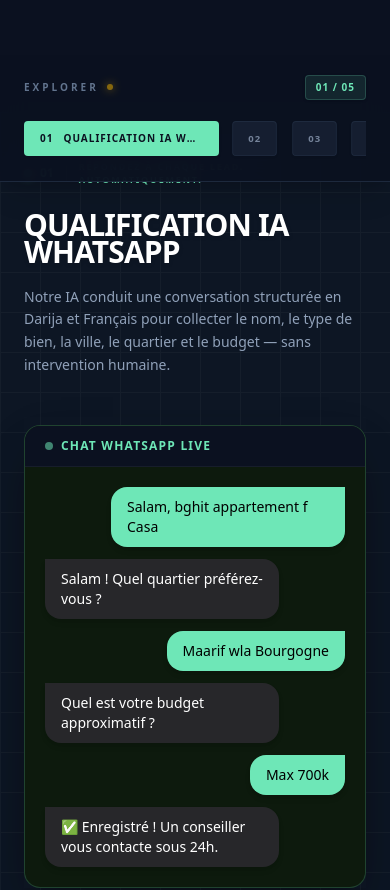
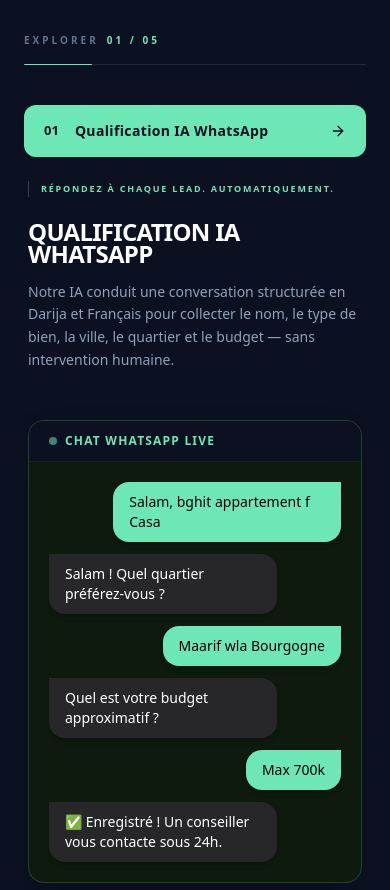
Before and after one commit to Imad05benali/aqarbot-saas, a Next.js app in the folder website/: page / in a window 390 px wide. Shown: the part 3960-4850 px from the top of the page. Built offline with nearby package versions, Linux system fonts and the light colour scheme.

Commit message:
refactor: redesign mobile navbar and features accordion layout

```diff
--- a/website/components/Features.tsx
+++ b/website/components/Features.tsx
@@ -280,89 +280,56 @@
 // ─── MOBILE: swipeable slider version ─────────────────────────────────
 function FeaturesMobile() {
   const [active, setActive] = React.useState(0);
-  const scrollRef = useRef<HTMLDivElement>(null);
-
-  const handleScroll = (e: React.UIEvent<HTMLDivElement>) => {
-    const el = e.currentTarget;
-    const index = Math.round(el.scrollLeft / el.clientWidth);
-    if (index !== active && index >= 0 && index < features.length) {
-      setActive(index);
-    }
-  };
-
-  const scrollToFeature = (idx: number) => {
-    if (!scrollRef.current) return;
-    const el = scrollRef.current;
-    el.scrollTo({ left: el.clientWidth * idx, behavior: 'smooth' });
-  };
 
   return (
-    <div className="w-full border-t border-slate-800 bg-[#0B1120] relative flex flex-col overflow-hidden">
-      {/* Sticky Top Indicator Bar */}
-      <div className="sticky top-[70px] z-30 bg-[#0B1120]/95 backdrop-blur-lg border-b border-slate-800 pb-4 pt-5 px-6 shadow-xl">
-        <div className="flex justify-between items-center mb-5">
-          <p className="text-[10px] text-slate-500 font-black uppercase tracking-[0.3em] flex items-center gap-2">
+    <div className="w-full border-t border-slate-800 bg-[#0B1120] px-6 py-12">
+      <div className="max-w-lg mx-auto w-full">
+        <p className="text-[10px] text-slate-500 font-black uppercase tracking-[0.3em] mb-4 flex items-center gap-2">
           Explorer
-             <span className="w-1.5 h-1.5 bg-yellow-500 rounded-full animate-pulse shadow-[0_0_8px_#EAB308]" />
+          <span className="text-[#6EE7B7]">{String(active + 1).padStart(2, '0')} / {String(features.length).padStart(2, '0')}</span>
         </p>
-          <span className="text-[10px] font-black text-[#6EE7B7] tracking-widest bg-[#6EE7B7]/10 px-2.5 py-1 rounded-sm border border-[#6EE7B7]/20 shadow-sm">
-            {String(active + 1).padStart(2, '0')} / {String(features.length).padStart(2, '0')}
-          </span>
+        <div className="h-px w-full bg-slate-800 mb-10 rounded-full overflow-hidden relative">
+           <div className="absolute left-0 top-0 h-full bg-[#6EE7B7] transition-all duration-300 rounded-full" style={{ width: `${((active + 1) / features.length) * 100}%` }} />
         </div>
 
-        {/* Pills indicator slider */}
-        <div className="flex items-center gap-3 overflow-x-auto snap-x snap-mandatory pb-2 [&::-webkit-scrollbar]:hidden [-ms-overflow-style:none] [scrollbar-width:none]">
+        <div className="space-y-3">
           {features.map((f, i) => {
             const isActive = i === active;
             return (
+              <div key={f.number} className="flex flex-col">
                 <button
-                key={f.number}
-                onClick={() => scrollToFeature(i)}
-                className={`snap-start flex-shrink-0 px-4 py-2.5 rounded-sm text-[10px] font-black uppercase tracking-widest transition-all duration-300 flex items-center gap-2.5 shadow-sm ${
-                  isActive
-                    ? 'bg-[#6EE7B7] text-[#0B1120] shadow-[0_0_15px_rgba(110,231,183,0.3)] scale-100'
-                    : 'bg-slate-800/80 text-slate-400 hover:bg-slate-700 hover:text-slate-300 border border-slate-700/50 scale-95 opacity-80'
+                  onClick={() => setActive(isActive ? -1 : i)}
+                  className={`w-full text-left flex items-center justify-between gap-4 px-5 py-4 rounded-xl transition-all duration-300 ${
+                    isActive ? 'bg-[#6EE7B7]' : 'hover:bg-slate-800/40 bg-slate-900/40 border border-white/5'
                   }`}
                 >
-                <span>{f.number}</span>
-                {isActive && <span className="max-w-[140px] truncate">{f.title}</span>}
+                  <div className="flex items-center gap-4">
+                    <span className={`text-[13px] font-black tabular-nums transition-colors ${isActive ? 'text-[#0B1120]' : 'text-slate-600'}`}>{f.number}</span>
+                    <span className={`flex-1 font-black text-sm tracking-wide transition-colors ${isActive ? 'text-[#0B1120]' : 'text-slate-400'}`}>{f.title}</span>
+                  </div>
+                  {isActive ? (
+                    <ArrowRight className="w-4 h-4 text-[#0B1120] shrink-0" />
+                  ) : null}
                 </button>
-            )
-          })}
-        </div>
-      </div>
 
-      {/* Swipeable Feature Cards */}
-      <div
-        ref={scrollRef}
-        onScroll={handleScroll}
-        className="flex overflow-x-auto snap-x snap-mandatory w-full bg-[#0d1624] [&::-webkit-scrollbar]:hidden [-ms-overflow-style:none] [scrollbar-width:none]"
-        style={{ scrollBehavior: 'smooth' }}
-      >
-        {features.map((f) => (
-          <div key={f.number} className="w-full shrink-0 snap-center px-6 py-12 flex flex-col relative overflow-hidden">
-            <div className="absolute inset-0 opacity-[0.03]" style={{ backgroundImage: 'linear-gradient(to right, #ffffff 1px, transparent 1px), linear-gradient(to bottom, #ffffff 1px, transparent 1px)', backgroundSize: '40px 40px' }} />
-
-            <div className="relative z-10 flex flex-col justify-center h-full max-w-lg mx-auto w-full">
+                {/* Expanded Content */}
+                <div className={`overflow-hidden transition-all duration-500 ease-in-out ${isActive ? 'max-h-[2500px] opacity-100 mt-6 mb-10' : 'max-h-0 opacity-0'}`}>
+                  <div className="flex flex-col px-1">
                     <div className="flex items-center gap-3 mb-6">
-                <span className="text-[#6EE7B7] text-xs font-black flex items-center gap-2">
-                  <span className="w-2 h-2 rounded-full bg-[#6EE7B7] animate-[pulse_2s_ease-out_infinite] shadow-[0_0_10px_#6EE7B7]" />
-                  {f.number}
-                </span>
                       <span className="w-px h-4 bg-slate-700" />
                       <span className="text-[9px] text-[#6EE7B7] font-black uppercase tracking-[0.2em]">{f.tagline}</span>
                     </div>
 
-              <h3 className="text-3xl font-black text-white uppercase tracking-tight mb-5 leading-[1.05] drop-shadow-sm">{f.title}</h3>
+                    <h3 className="text-2xl font-black text-white uppercase tracking-tight mb-4 leading-[1.1]">{f.title}</h3>
                     <p className="text-slate-400 text-sm font-medium leading-relaxed mb-10">{f.description}</p>
 
                     {/* Mockup */}
-              <div className="mb-10 shadow-2xl relative w-full pt-2">
+                    <div className="mb-10 relative w-full pt-2">
                        {f.mockup}
                     </div>
 
                     {/* Detail bullets */}
-              <div className="space-y-5 border-t border-slate-800/80 pt-8 mt-auto">
+                    <div className="space-y-4 border-t border-slate-800/80 pt-8 mt-4">
                       {f.details.map((d) => (
                         <div key={d.label} className="flex gap-4">
                           <div className="w-6 h-6 shrink-0 rounded-full bg-[#0d1624] border border-slate-800 flex items-center justify-center -mt-0.5 shadow-sm">
@@ -377,7 +344,10 @@
                     </div>
                   </div>
                 </div>
-        ))}
+              </div>
+            );
+          })}
+        </div>
       </div>
     </div>
   );
```
Lines whose indentation alone changed are shown as unchanged.
